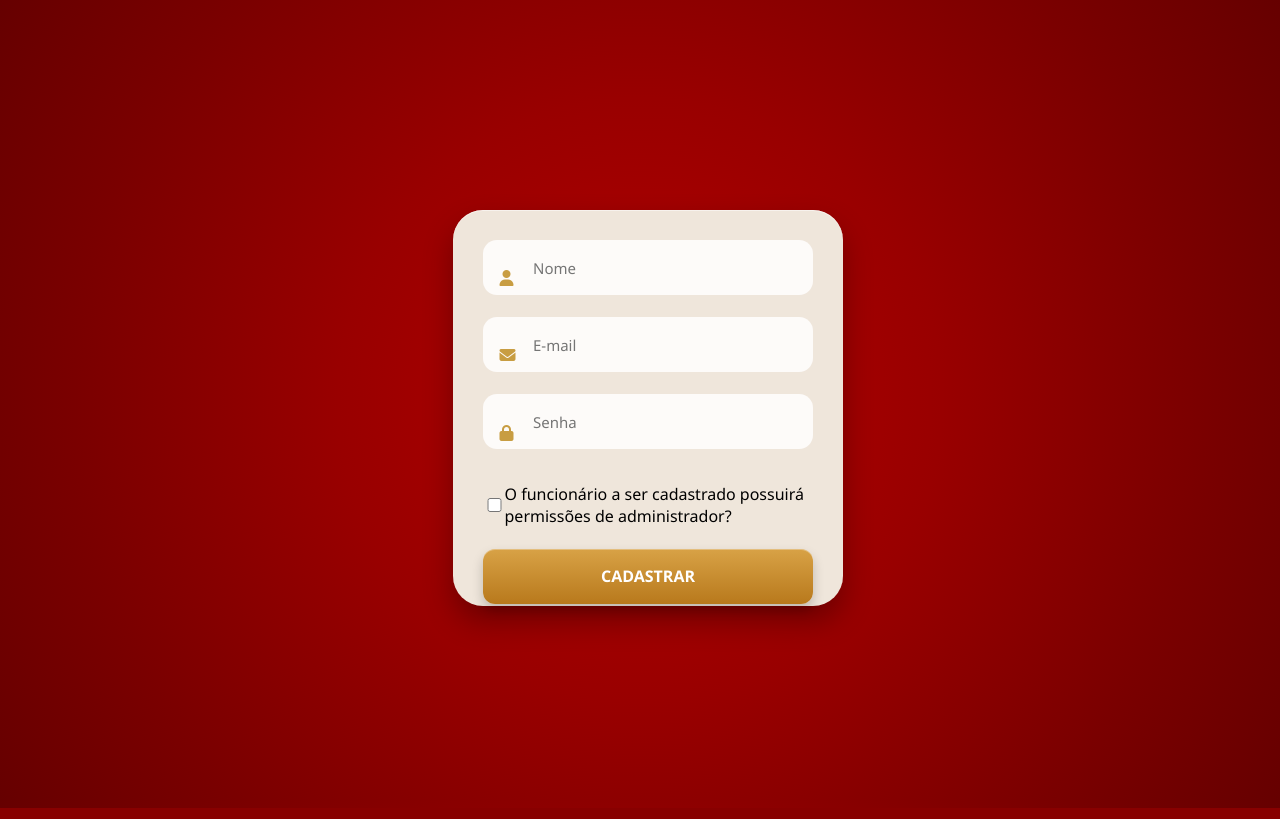
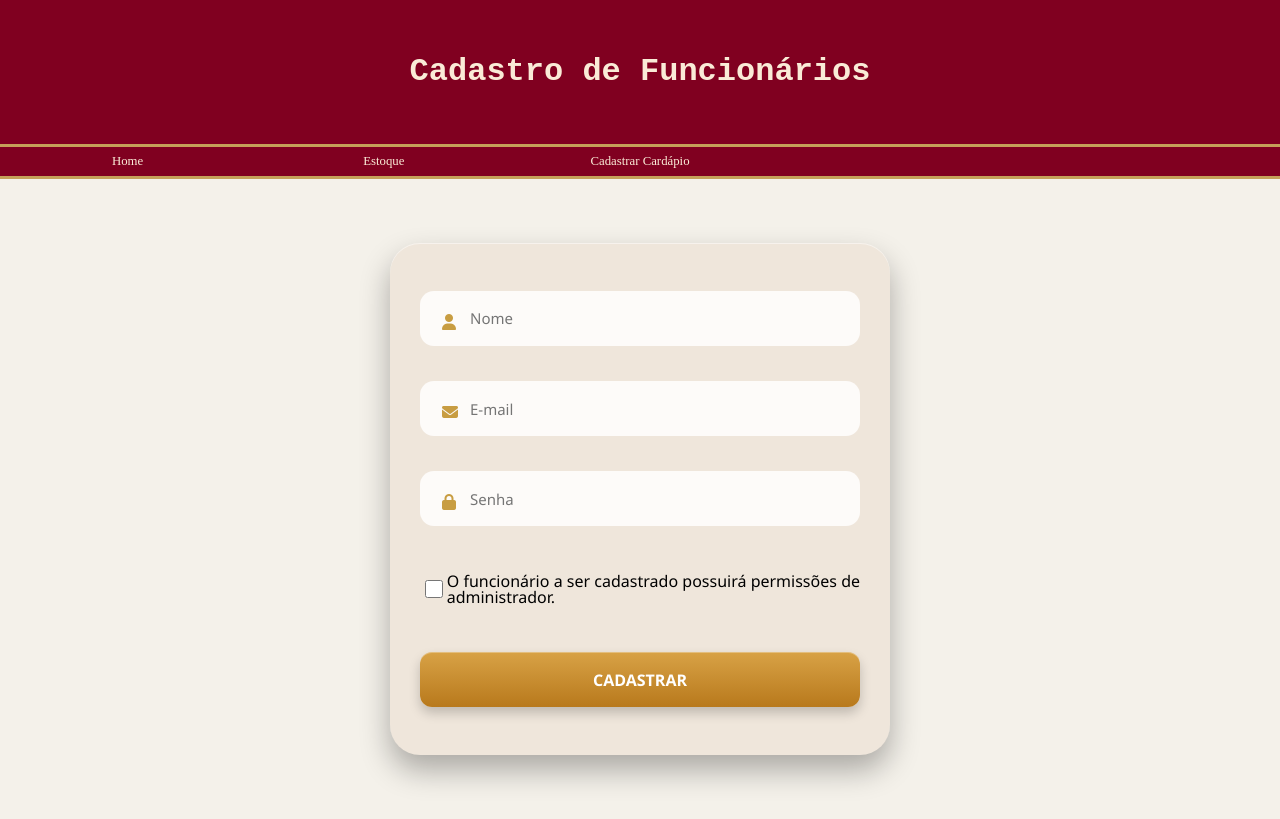
Before and after one commit to Rafael-Fernandes17/Gestione-Manager, a PHP site: page /html/cadastrarFuncionario.html in a window 1280 px wide. Run offline with PHP 8.4, Linux system fonts and the light colour scheme; some libraries are stand-ins or nearby versions.

Commit message:
Adicionando nav bar, ajustando verificacoes de cadastro e ajustando layout

```diff
--- a/css/cadastrarFuncionario.css
+++ b/css/cadastrarFuncionario.css
@@ -8,27 +8,64 @@ html {
     font-family: "Segoe UI", sans-serif;
 }
 
-/* FUNDO */
-body {
+header {
+    display: flex;
+    justify-content: center;
+    align-items: center;
+    height: 18%;
+    width: 100%;
+    font-family: 'Courier New', Courier, monospace;
+    font-size: 200%;
+    font-weight: bold;
+    color: antiquewhite;
+}
+
+nav {
+    display: grid;
+    gap: 1px;
+    grid-template-columns: minmax(100px, 1fr) minmax(100px, 1fr) minmax(100px, 1fr) minmax(100px, 1fr) minmax(100px, 1fr);
+    height: 35px;
+    width: 100%;
+    border-top: 3px solid #c5a059;
+    border-bottom: 3px solid #c5a059;
+}
+
+.botoes-navegacao {
     display: flex;
     justify-content: center;
     align-items: center;
     height: 100%;
     width: 100%;
-    background: radial-gradient(circle at center,
-        #b30000 0%,
-        #990000 40%,
-        #7a0000 75%,
-        #660000 100%);
+    padding: 2px;
+    background-color: #800020;
 }
 
-/* CONTAINER */
-.container {
+.botoes-navegacao a {
+    display: flex;
+    justify-content: center;
+    align-items: center;
+    height: 100%;
+    width: 100%;
+    color: antiquewhite;
+    text-decoration: none;
+    font-size: 0.8rem;
+}
+
+/* FUNDO */
+body {
+    height: 100%;
+    width: 100%;
+    background-color: #800020;
+}
+
+main {
     display: flex;
     flex-direction: column;
     align-items: center;
     justify-content: center;
     width: 100%;
+    height: 80%;
+    background-color:#f4f1ea;;
 }
 
 form {
@@ -36,18 +73,20 @@ form {
     height: 80%;
     grid-template-columns: 1fr;
     grid-template-rows: 20% 20% 20% 20% 20%;
-    width: 390px; /* menor */
+    width: 500px;
     background: #efe6db;
     border-radius: 30px;
     padding: 30px;
     box-shadow:
     0 15px 30px rgba(0,0,0,0.3),
     inset 0 1px 0 rgba(255,255,255,0.5);
-    gap: 10px;
 }
 
 /* INPUTS */
-.caixa-input {
+.caixa-organizadora {
+    display: flex;
+    justify-content: center;
+    align-items: center;
     position: relative;
     height: 100%;
     width: 100%;
@@ -65,7 +104,7 @@ input {
 }
 
 /* ÍCONES */
-.caixa-input i {
+.caixa-organizadora i {
     height: 10%;
     position: absolute;
     top: 45%;
@@ -86,6 +125,10 @@ input {
     padding: 0%;
     height: 20%;
     width: 25px;
+}
+
+p {
+    text-align: justify;
 }
 
 /* BOTÃO */
@@ -112,13 +155,29 @@ button:hover {
     transform: translateY(-2px);
 }
 
-/* RESPONSIVO */
-@media (max-width: 500px) {
-    .logo img {
-        width: 95%;
+@media (max-width: 1200px) {
+    form{
+        width: 400px;
     }
 
-    .form-container {
-        width: 90%;
+    nav {
+        font-size: 0.8rem;
     }
 }
+
+@media (max-width: 500px) {
+
+    form{
+        width: 300px;
+    }
+
+    .botoes-navegacao {
+        text-align: center;
+        font-size: 0.5rem;
+    }
+
+    header {
+        text-align: center;
+        font-size: 2rem;
+    }
+}
--- /dev/null
+++ b/css/reset.css
@@ -0,0 +1,54 @@
+/* http://meyerweb.com/eric/tools/css/reset/
+   v2.0 | 20110126
+   License: none (public domain)
+*/
+
+html, body, div, span, applet, object, iframe,
+h1, h2, h3, h4, h5, h6, p, blockquote, pre,
+a, abbr, acronym, address, big, cite, code,
+del, dfn, em, img, ins, kbd, q, s, samp,
+small, strike, strong, sub, sup, tt, var,
+b, u, i, center,
+dl, dt, dd, ol, ul, li,
+fieldset, form, label, legend,
+table, caption, tbody, tfoot, thead, tr, th, td,
+article, aside, canvas, details, embed,
+figure, figcaption, footer, header, hgroup,
+menu, nav, output, ruby, section, summary,
+time, mark, audio, video {
+  margin: 0;
+  padding: 0;
+  border: 0;
+  font-size: 100%;
+  font: inherit;
+  vertical-align: baseline;
+}
+
+/* HTML5 display-role reset for older browsers */
+article, aside, details, figcaption, figure,
+footer, header, hgroup, menu, nav, section {
+  display: block;
+}
+
+body {
+  line-height: 1;
+}
+
+ol, ul {
+  list-style: none;
+}
+
+blockquote, q {
+  quotes: none;
+}
+
+blockquote:before, blockquote:after,
+q:before, q:after {
+  content: '';
+  content: none;
+}
+
+table {
+  border-collapse: collapse;
+  border-spacing: 0;
+}
--- a/html/cadastrarFuncionario.html
+++ b/html/cadastrarFuncionario.html
@@ -11,38 +11,42 @@
 
 <body>
 
-    <div class="container">
-        <nav>
+    <header>Cadastro de Funcionários</header>
+    <nav>
+        <div class="botoes-navegacao"> <a href="../index.html">Home</a></div>
+        <div class="botoes-navegacao"> <a href="../html/cadastroItens.html">Estoque</a></div>
+        <div class="botoes-navegacao"> <a href="../html/criandoProdutoCardapio.html">Cadastrar Cardápio</a></div>
+    </nav>
 
-        </nav>
-
-
-        <form action="../php/cadastrarFuncionario.php" method="POST">
-
-            <div class="caixa-input">
+    <main>
+        <form id="form">
+            <div class="caixa-organizadora">
                 <i class="fa-solid fa-user"></i>
-                <input type="text" name="nome" placeholder="Nome" required>
+                <input type="text" name="nome" placeholder="Nome" id="nome" required>
             </div>
 
-            <div class="caixa-input">
+            <div class="caixa-organizadora">
                 <i class="fa-solid fa-envelope"></i>
                 <input type="email" name="email" placeholder="E-mail" required>
             </div>
 
-            <div class="caixa-input">
+            <div class="caixa-organizadora">
                 <i class="fa-solid fa-lock"></i>
                 <input type="password" name="senha" placeholder="Senha" required>
             </div>
 
-            <div class="caixa-input" id="caixa-adm">
+            <div class="caixa-organizadora" id="caixa-adm">
                 <input type="checkbox" name="eAdm" placeholder="eAdm" id="eAdm" required> <p>O funcionário a ser cadastrado possuirá
-                    permissões de administrador?</p>
+                    permissões de administrador.</p>
             </div>
 
-            <button type="submit">CADASTRAR</button>
-        </div>
+            <div class="caixa-organizadora">
+                <button type="submit">CADASTRAR</button>
+            </div>
+        </form>
+    </main>
 
     </div>
-
+ <script src="../js/cadastrarFuncionario.js"></script>
 </body>
 </html>
```
Also changed, not shown: gestione_manager.sql (+1 -31 lines), js/cadastrarFuncionario.js (added, +35 -0 lines), php/cadastrarFuncionario.php (+27 -10 lines), js/login.js (deleted).
